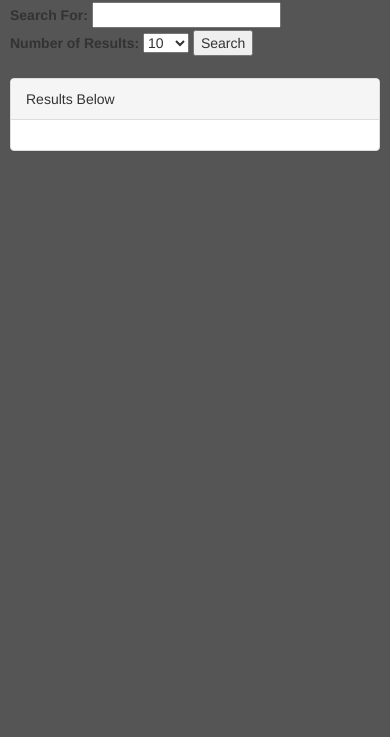
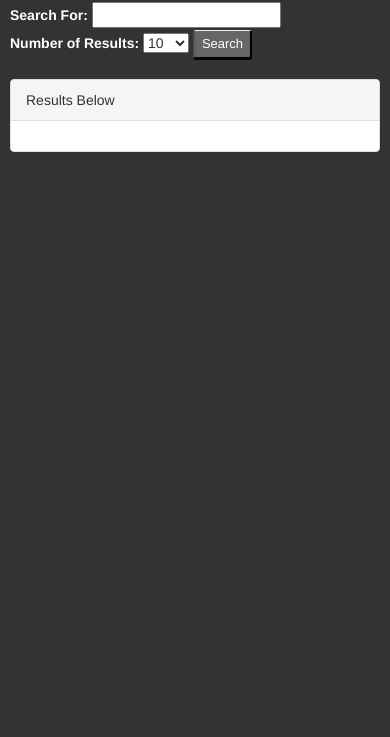
Before and after one commit to toeknee919/front-end-test, a plain HTML site: page index.html in a window 390 px wide. Shown: the part 107-844 px from the top of the page. Drawn offline with Linux system fonts and the light colour scheme.

Commit message:
added styling, mobil, multiline query

```diff
--- a/css/style.css
+++ b/css/style.css
@@ -1,4 +1,4 @@
-/*this is the file which is used for styling*/
+/*this is the file used for styling*/
 
 
 head, h1{
@@ -7,11 +7,12 @@ head, h1{
 	text-align: center;
 	margin-left: 10px;
 	margin-right: 10px;
+	background-color: #333333;
 }
 
 body{
 	min-height: 100%;
-    background-color: #555555;
+    background-color: #333333;
     margin-left: 10px;
     margin-right: 10px;
 	}
@@ -22,3 +23,23 @@ body{
 	margin-left: 10px;
 	margin-right: 10px;
 }
+
+label{
+	color:white;
+}
+
+input[type=button]{
+     border-top: 1px solid #EEE;
+     background: #666;
+     padding: 3.5px 7px;
+     -webkit-border-radius: 3px;
+     -moz-border-radius: 3px;
+     border-radius: 3px;
+     -webkit-box-shadow: rgba(0,0,0,1) 0 1px 0;
+     -moz-box-shadow: rgba(0,0,0,1) 0 1px 0;
+     box-shadow: rgba(0,0,0,1) 0 1px 0;
+     color: white;
+     font-size: 13px;
+     text-decoration: none;
+     vertical-align: middle;
+}
--- a/index.html
+++ b/index.html
@@ -7,6 +7,7 @@ passed HTML5 validation 1/22/15 -->
 
 	<head>
 		<meta charset="utf-8">
+		<meta name="viewport" content="initial-scale=1.0, minimum-scale=1.0, maximum-scale=1.0, user-scalable=no">
 		<script type="text/javascript" src="jquery-2.1.3.js"></script>
 		<script type="text/javascript" src="js/app.js"></script>
 		<script type="text/javascript" src="js/js/bootstrap.min.js"></script>
--- a/js/app.js
+++ b/js/app.js
@@ -14,10 +14,15 @@ $(document).ready(function() {
 	});
 });
 
+
+//********************************************************************
 //populates the original results on the page
+//********************************************************************
 function populate_results(word, n) {
 
-	var url = "http://www.en.wikipedia.org/w/api.php?format=json&action=query&titles="+word+"&prop=revisions&rvprop=content&aifrom="+word+"&list=allimages&ailimit="+n+"aisort=name&callback=?";
+	//makes query url friendly for >1 words
+	tword = word.replace(/\s/g, "+");
+	var url = "http://www.en.wikipedia.org/w/api.php?format=json&action=query&titles="+tword+"&prop=revisions&rvprop=content&aifrom="+tword+"&list=allimages&ailimit="+n+"aisort=name&callback=?";
 	$.getJSON( url, function( data ) {
 	var a = $.parseJSON(JSON.stringify(data));
 
@@ -42,14 +47,17 @@ function populate_results(word, n) {
 			    //console.log(a.query);
 			};
 			//update the search more button
-			update_search_button(word, n);
+			update_search_button(tword, n);
 
 		});
 	//clears the search box
-	$('#searchfield').val('');
+	//$('#searchfield').val('');
 }
 
-//creates a button to search from n to n+25 to add results to the page
+
+//********************************************************************
+//creates a button to search from n to n+25 to add additional results to the page
+//********************************************************************
 function update_search_button(word, n){
 	var a = parseInt(n) + 25;
 	$("#more").empty();
@@ -59,7 +67,11 @@ function update_search_button(word, n){
 
 }
 
-// adds more results to the page (n contains the number of results the page will now contain)
+
+
+//******************************************************************************************
+// adds more results to the page (n-1 = the number of results the page will now contain)
+//******************************************************************************************
 function add_more_results(n, word){
 
 	var url = "http://www.en.wikipedia.org/w/api.php?format=json&action=query&titles="+word+"&prop=revisions&rvprop=content&aifrom="+word+"&list=allimages&ailimit="+n+"aisort=name&callback=?";
@@ -88,7 +100,4 @@ function add_more_results(n, word){
 			update_search_button(word, n);
 
 		});
-	//clears the search box
-
-	$('#searchfield').val('');
 }
```
